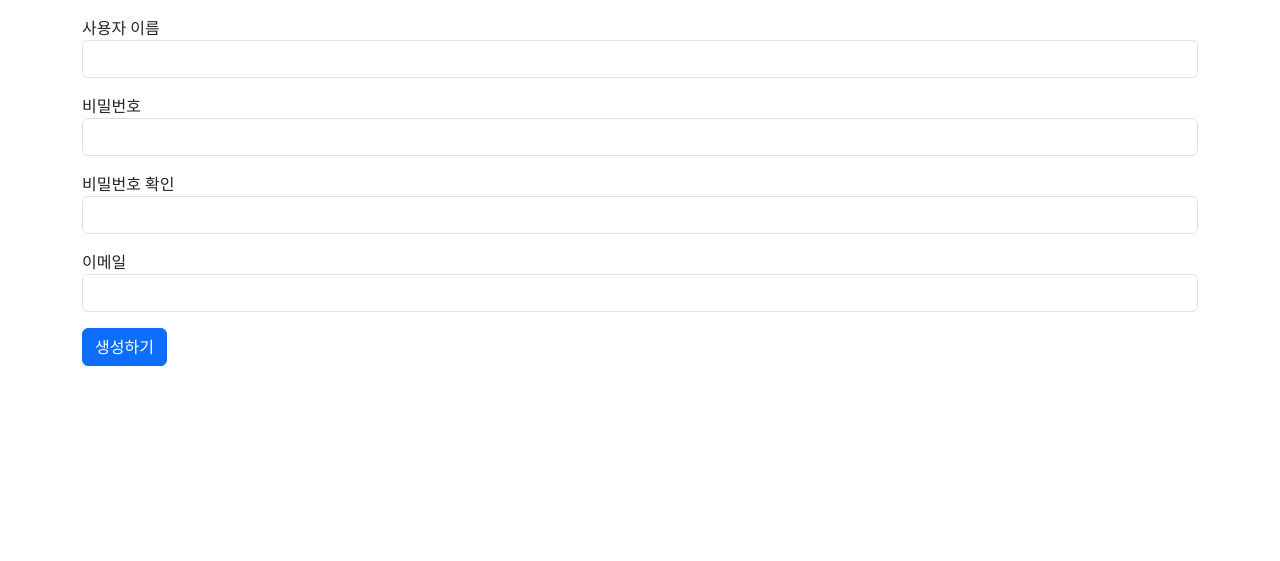
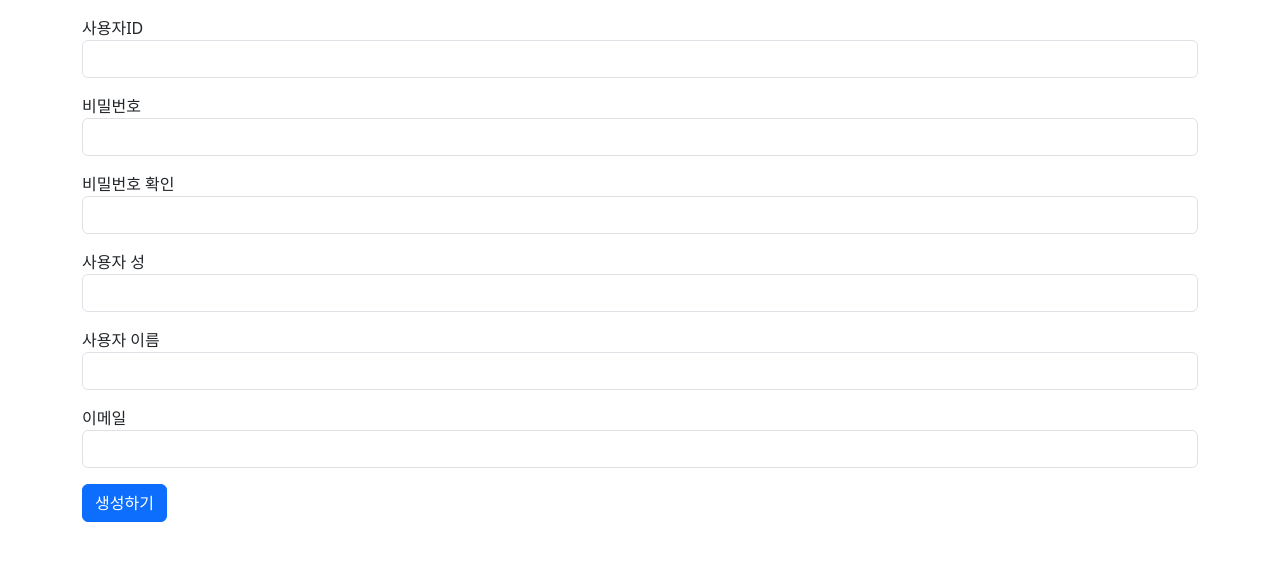
Before and after one commit to gkf9876/meter, a Django app: page /common/signup/ in a window 1280 px wide. Shown: the part 56-617 px from the top of the page. Run offline with Django 4.2, Linux system fonts and the light colour scheme; some libraries are stand-ins or nearby versions.

Commit message:
로그인 기능 수정 및 에디터 높이 조절

```diff
--- a/common/forms.py
+++ b/common/forms.py
@@ -7,7 +7,7 @@ class UserForm(UserCreationForm):
 
     class Meta:
         model = User
-        fields = ("username", "password1", "password2", "email")
+        fields = ("username", "password1", "password2", "first_name", "last_name", "email")
 
 class FileForm(forms.ModelForm):
     class Meta:
--- a/common/views.py
+++ b/common/views.py
@@ -10,8 +10,10 @@ def signup(request):
         if form.is_valid():
             form.save()
             username = form.cleaned_data.get('username')
+            first_name = form.cleaned_data.get('first_name')
+            last_name = form.cleaned_data.get('last_name')
             raw_password = form.cleaned_data.get('password1')
-            user = authenticate(username=username, password=raw_password)
+            user = authenticate(username=username, password=raw_password, first_name=first_name, last_name=last_name)
             login(request, user)
             return redirect('index')
     else:
--- a/templates/common/signup.html
+++ b/templates/common/signup.html
@@ -5,7 +5,7 @@
         {% csrf_token %}
         {% include "form_errors.html" %}
         <div class="mb-3">
-            <label for="username">사용자 이름</label>
+            <label for="username">사용자ID</label>
             <input type="text" class="form-control" name="username" id="username" value="{{ form.username.value|default_if_none:'' }}">
         </div>
         <div class="mb-3">
@@ -17,6 +17,14 @@
             <input type="password" class="form-control" name="password2" id="password2" value="{{ form.password2.value|default_if_none:'' }}">
         </div>
         <div class="mb-3">
+            <label for="username">사용자 성</label>
+            <input type="text" class="form-control" name="last_name" id="last_name" value="{{ form.last_name.value|default_if_none:'' }}">
+        </div>
+        <div class="mb-3">
+            <label for="username">사용자 이름</label>
+            <input type="text" class="form-control" name="first_name" id="first_name" value="{{ form.first_name.value|default_if_none:'' }}">
+        </div>
+        <div class="mb-3">
             <label for="email">이메일</label>
             <input type="text" class="form-control" name="email" id="email" value="{{ form.email.value|default_if_none:'' }}">
         </div>
--- a/templates/habit/detail.html
+++ b/templates/habit/detail.html
@@ -80,6 +80,7 @@
 <script type="text/javascript">
     tinymce.init({
         selector:'#content',
+        height: '500px',
         menubar: false,
         statusbar: false,
         plugins: 'lists link',
--- a/templates/habit/detail_form.html
+++ b/templates/habit/detail_form.html
@@ -18,6 +18,7 @@
     <script>
         tinymce.init({
             selector:'#content',
+            height: '500px',
             menubar: false,
             statusbar: false,
             plugins: 'lists link',
--- a/templates/habit/form.html
+++ b/templates/habit/form.html
@@ -22,6 +22,7 @@
     <script>
         tinymce.init({
             selector:'#content',
+            height: '500px',
             menubar: false,
             statusbar: false,
             plugins: 'lists link',
--- a/templates/info/form.html
+++ b/templates/info/form.html
@@ -18,6 +18,7 @@
     <script>
         tinymce.init({
             selector:'#content',
+            height: '500px',
             menubar: false,
             statusbar: false,
             plugins: 'lists link',
--- a/templates/navbar.html
+++ b/templates/navbar.html
@@ -41,7 +41,7 @@
                     {% if user.is_authenticated %}
                         <form name="logout" id="logout" method="post" action="{% url 'common:logout' %}">
                             {% csrf_token %}
-                            <a class="nav-link" href="javascript:logout.submit();">{{ user.username }} (로그아웃)</a>
+                            <a class="nav-link" href="javascript:logout.submit();">{{ user.first_name }} (로그아웃)</a>
                         </form>
                     {% else %}
                     <a class="nav-link" href="{% url 'common:login' %}">로그인</a>
```
